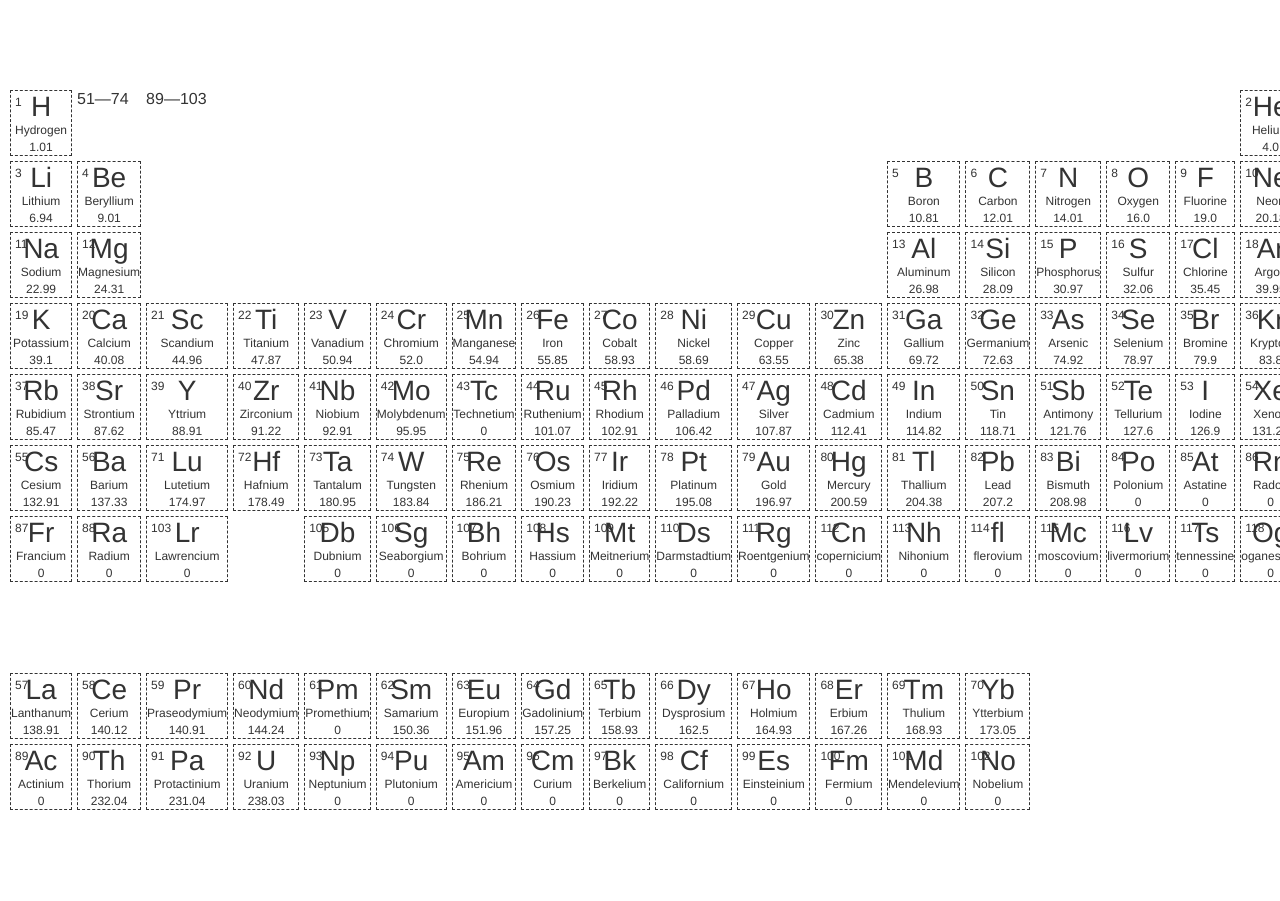
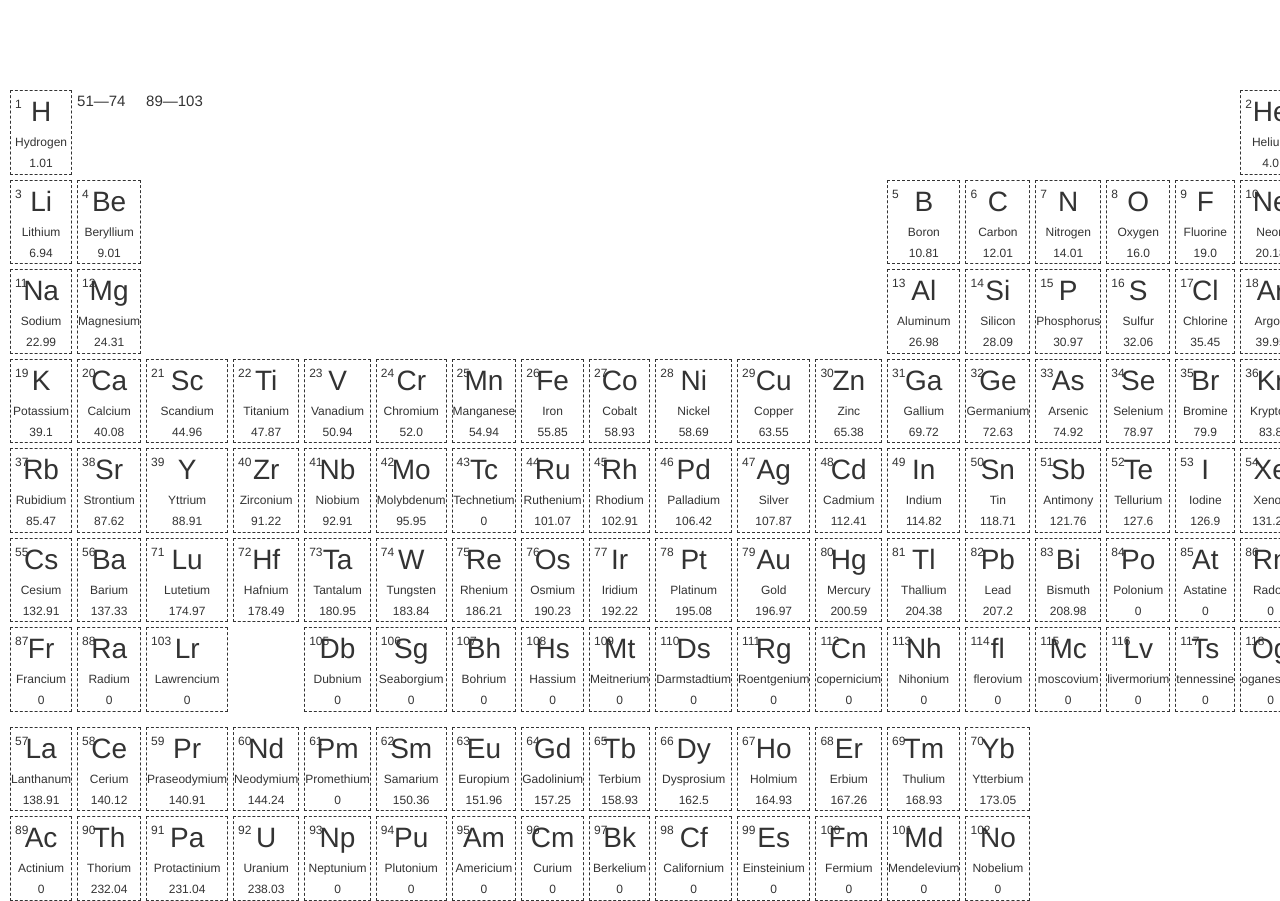
Before and after one commit to MayorMonty/periodic-table, a Jekyll site: the page built from index.html, in a window 1280 px wide. Built offline with Jekyll 4.4.1, drawn with Linux system fonts in a browser that asks for light colours; nearby versions of some CDN libraries.

Commit message:
Add Materialize

```diff
--- a/_includes/head.html
+++ b/_includes/head.html
@@ -11,4 +11,16 @@
 
   <link rel="canonical" href="{{ page.url | replace:'index.html','' | prepend: site.baseurl | prepend: site.url }}">
   <link rel="alternate" type="application/rss+xml" title="{{ site.title }}" href="{{ "/feed.xml" | prepend: site.baseurl | prepend: site.url }}">
+
+
+  <!--Import Google Icon Font-->
+  <link href="https://fonts.googleapis.com/icon?family=Material+Icons" rel="stylesheet">
+  <!--Import materialize.css-->
+  <link type="text/css" rel="stylesheet" href="https://cdnjs.cloudflare.com/ajax/libs/materialize/0.100.2/css/materialize.min.css"  media="screen,projection"/>
+
+  <!--Let browser know website is optimized for mobile-->
+  <meta name="viewport" content="width=device-width, initial-scale=1.0"/>
+  <script type="text/javascript" src="https://code.jquery.com/jquery-3.2.1.min.js"></script>
+  <script type="text/javascript" src="https://cdnjs.cloudflare.com/ajax/libs/materialize/0.100.2/js/materialize.min.js"></script>
+
 </head>
```
